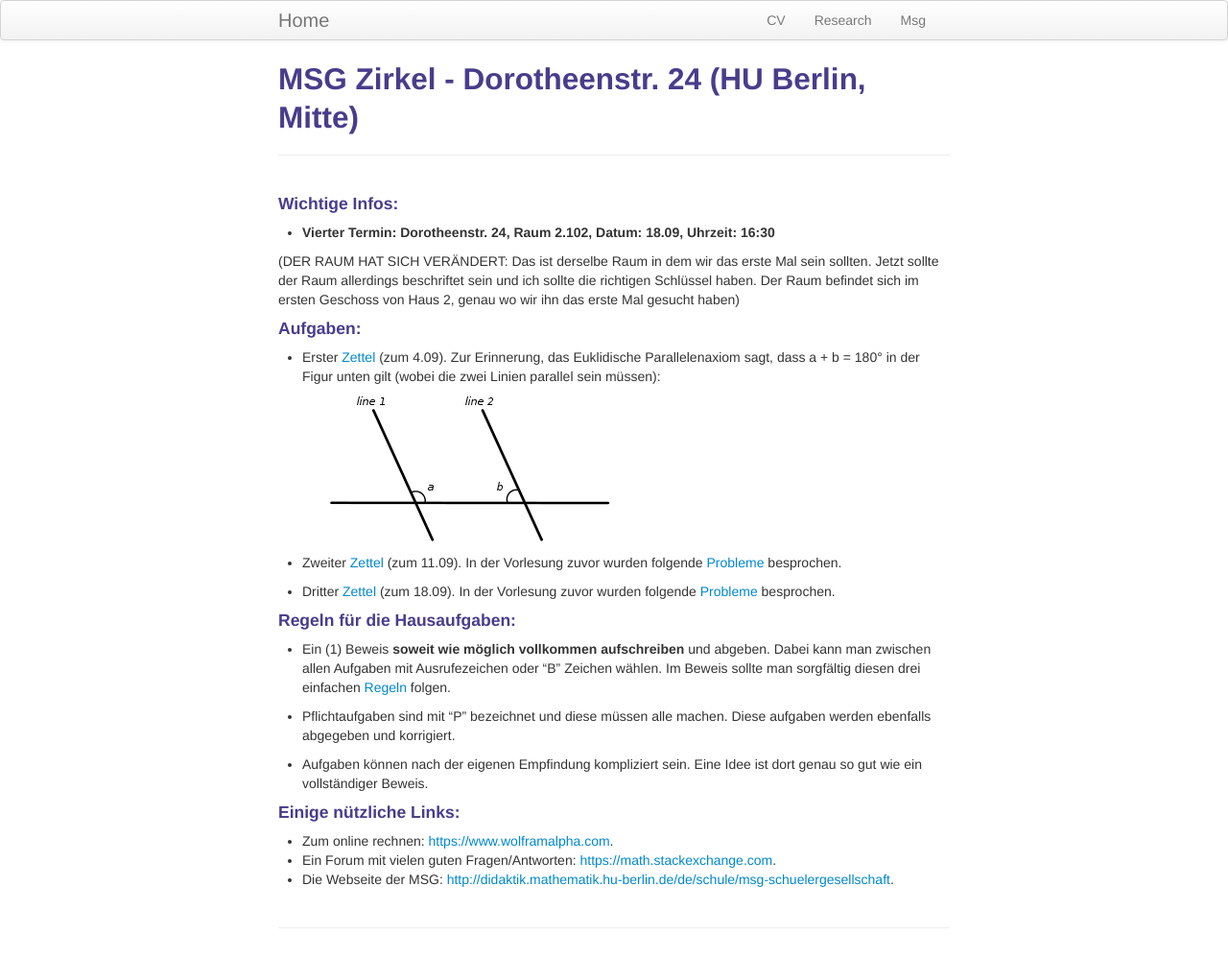
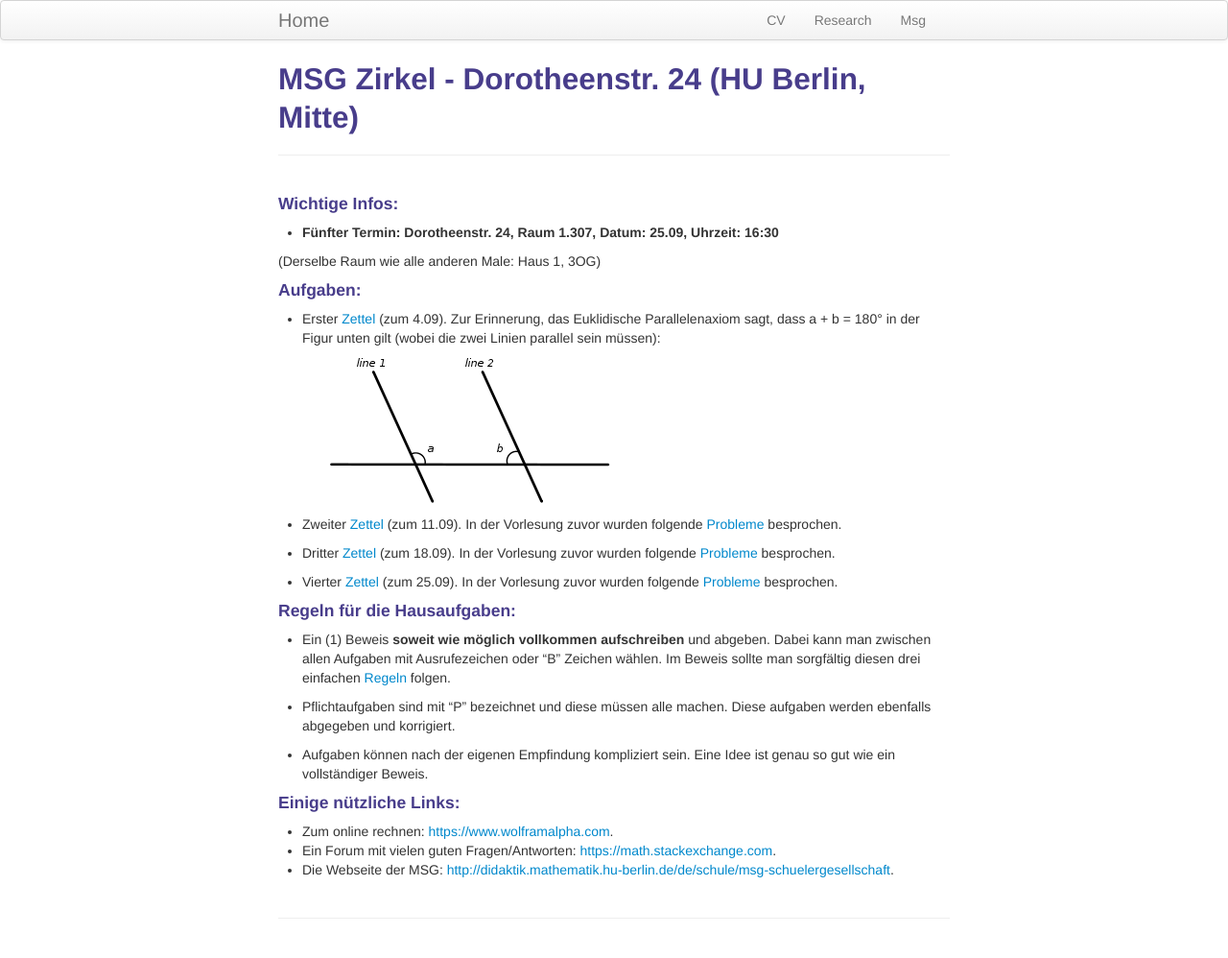
Before and after one commit to T-Cornelis/t-cornelis.github.io, a Jekyll site: the page built from pages/msb.md, in a window 1280 px wide. Shown: the whole page at 96% size. Built offline with Jekyll 4.4.1, drawn with Linux system fonts in a browser that asks for light colours.

Commit message:
new exercises

```diff
--- a/pages/msb.md
+++ b/pages/msb.md
@@ -7,12 +7,9 @@ description: MSG Zirkel Webseite
 
 #### Wichtige Infos:
 
- - ##### Vierter Termin: Dorotheenstr. 24, Raum 2.102, Datum: 18.09, Uhrzeit: 16:30
+ - ##### Fünfter Termin: Dorotheenstr. 24, Raum 1.307, Datum: 25.09, Uhrzeit: 16:30
 
-(DER RAUM HAT SICH VERÄNDERT: Das ist derselbe Raum in dem wir das erste Mal
-sein sollten. Jetzt sollte der Raum allerdings beschriftet sein und ich sollte die
-richtigen Schlüssel haben. Der Raum befindet sich im ersten Geschoss von Haus 2,
-genau wo wir ihn das erste Mal gesucht haben)
+(Derselbe Raum wie alle anderen Male: Haus 1, 3OG)
 
 #### Aufgaben:
 
@@ -27,6 +24,8 @@ Figur unten gilt (wobei die zwei Linien parallel sein müssen):
  - Dritter <a href="../aufgaben/Aufgabe_3_2.pdf">Zettel</a> (zum 18.09). In der
    Vorlesung zuvor wurden folgende <a href="../aufgaben/Aufgabe_3_1.pdf">Probleme</a> besprochen.
 
+ - Vierter <a href="../aufgaben/Aufgabe_4_2.pdf">Zettel</a> (zum 25.09). In der
+   Vorlesung zuvor wurden folgende <a href="../aufgaben/Aufgabe_4_1.pdf">Probleme</a> besprochen.
 
 #### Regeln für die Hausaufgaben:
 
@@ -37,7 +36,7 @@ Figur unten gilt (wobei die zwei Linien parallel sein müssen):
    aufgaben werden ebenfalls abgegeben und korrigiert.
 
  - Aufgaben können nach der eigenen Empfindung kompliziert sein.
-   Eine Idee ist dort genau so gut wie ein vollständiger Beweis.
+   Eine Idee ist genau so gut wie ein vollständiger Beweis.
 
 #### Einige nützliche Links:
 
```
